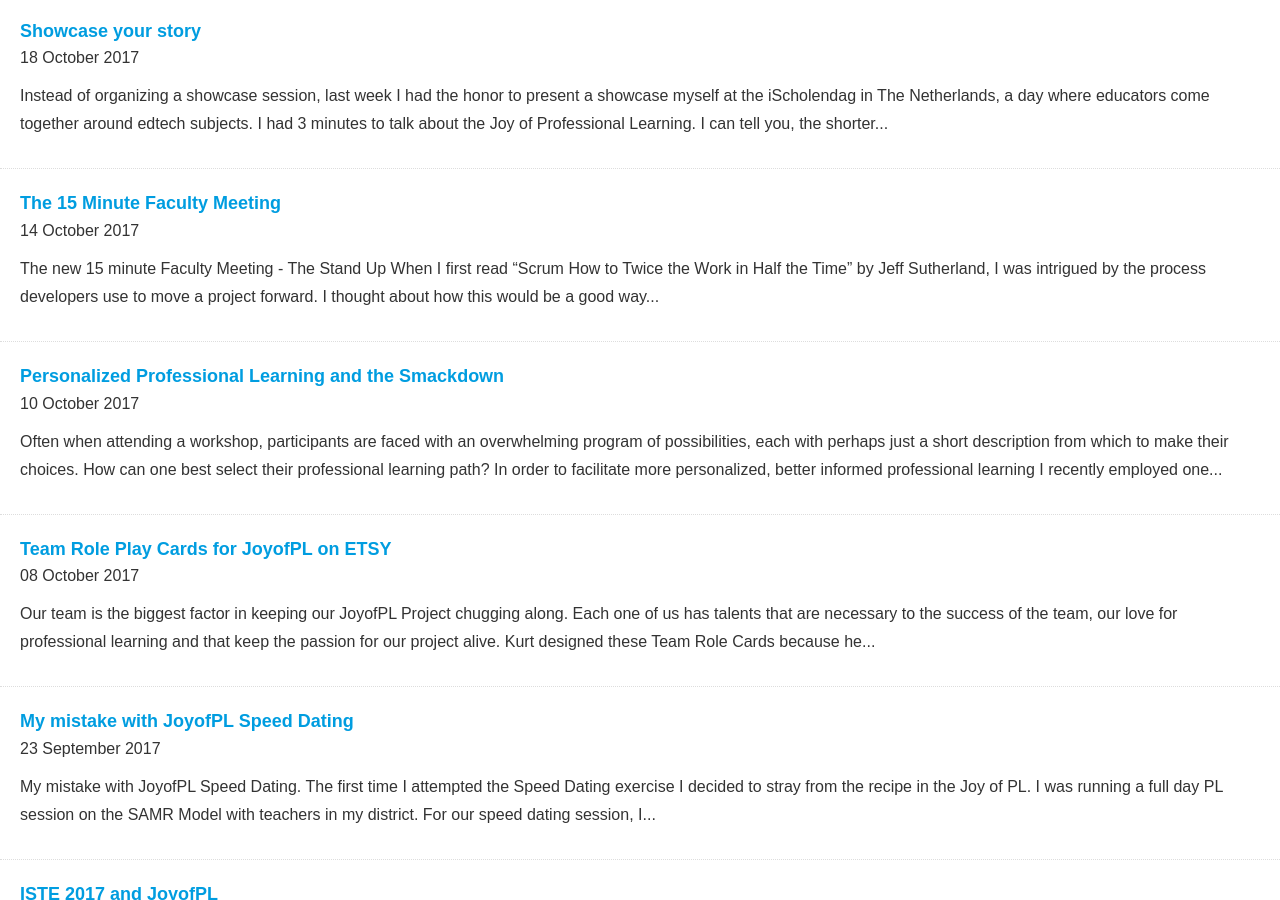
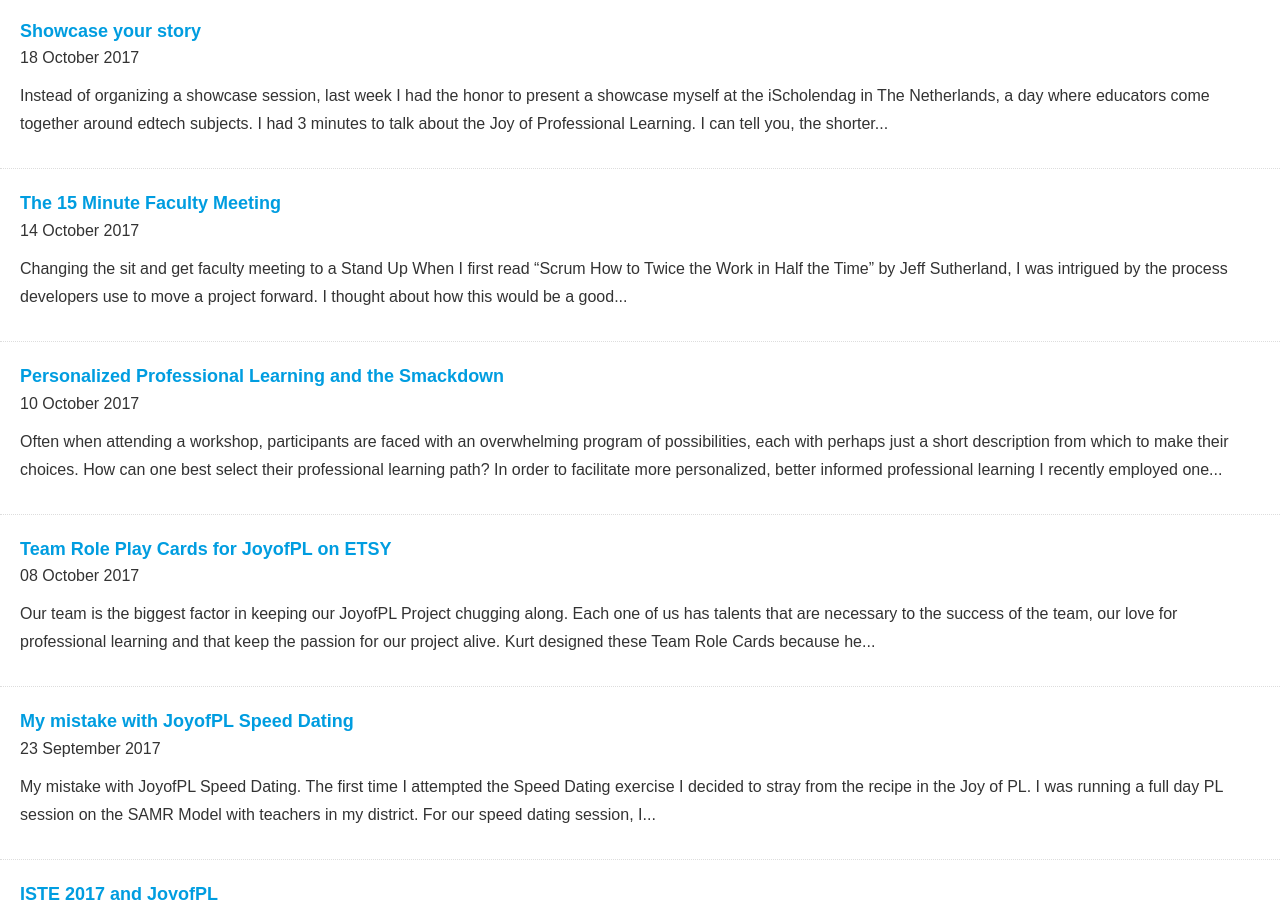
Before and after one commit to meesterkurt/joyofprofessionallearning, a Jekyll site: the page built from blog.md, in a window 1280 px wide and 900 px high, scrolled down 707 px. Built offline with Jekyll 4.4.1, drawn with Linux system fonts in a browser that asks for light colours; nearby versions of some CDN libraries.

Commit message:
Update 2017-10-14-stand-up-faculty-meeting.markdown

```diff
--- a/_posts/2017-10-14-stand-up-faculty-meeting.markdown
+++ b/_posts/2017-10-14-stand-up-faculty-meeting.markdown
@@ -8,7 +8,7 @@ permalink: /blog/Stand Up Faculty Meeting/
 author: Christine Klynen
 img: standupmeeting2
 ---
-The new 15 minute Faculty Meeting - The Stand Up
+Changing the sit and get faculty meeting to a Stand Up
 ------
 When I first read "Scrum How to Twice the Work in Half the Time" by Jeff Sutherland, I was intrigued by the process developers use to move a project forward. I thought about how this would be a good way to replace the long end of the day, once a month faculty meeting. My why is relationships.
 
```
